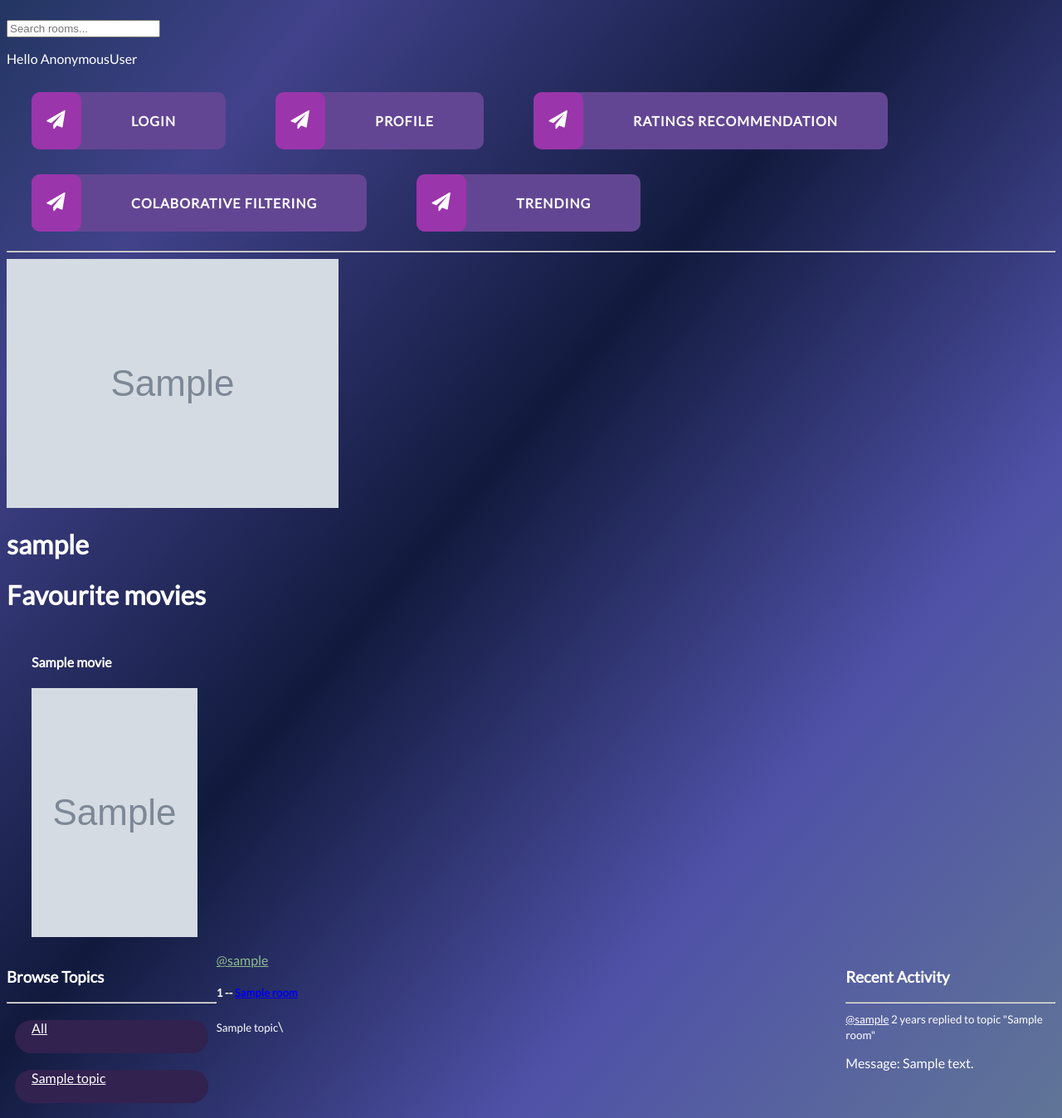
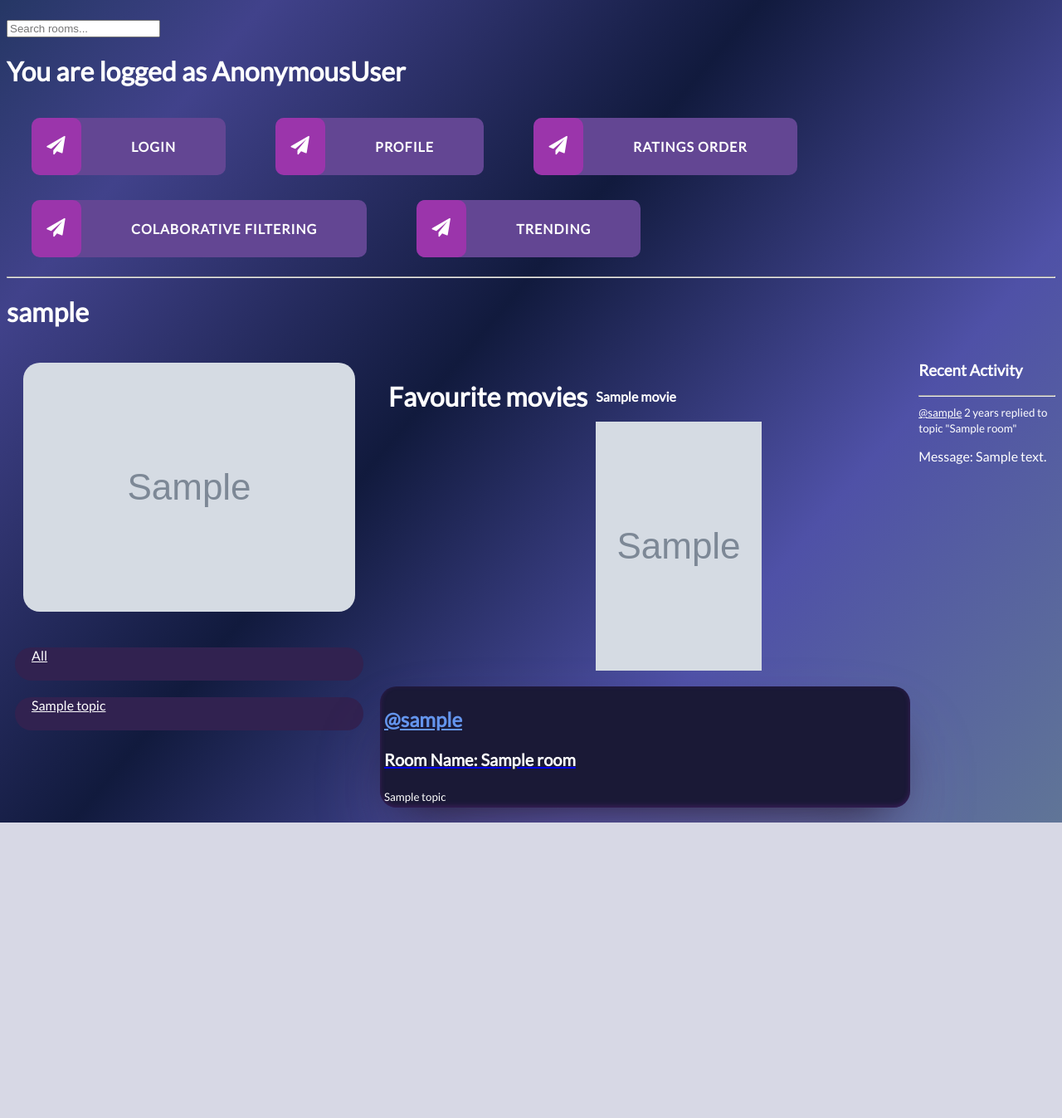
Before and after one commit to Joleksiuk/MovieRecommender, a Django app: page /profile/1 in a window 1280 px wide. Shown: the part 327-1674 px from the top of the page at 83% size. After the commit the page ends 1318 px from the top, so only its background shows below. Run offline with Django 3.2, Linux system fonts and the light colour scheme; tables that the repository leaves empty hold one stand-in row (values such as "Sample post"); grey boxes marked "Sample" are stand-in pictures; some libraries are stand-ins or nearby versions.

Commit message:
Added some cosmetics

```diff
--- a/MovieRecommender/models.py
+++ b/MovieRecommender/models.py
@@ -1,3 +1,6 @@
+import datetime
+
+
 from django.db import models
 from django.contrib.auth.models import User
 
@@ -93,13 +96,9 @@ class Movie(models.Model):
 class Profile(models.Model):
     user_id = models.OneToOneField(User, on_delete=models.CASCADE, primary_key=True)
     name = models.CharField(max_length=200, default="")
-    picture_path = models.CharField(max_length=200)
+    picture_path = models.CharField(max_length=200, default="https://upload.wikimedia.org/wikipedia/commons/1/1e/Default-avatar.jpg")
     fav_movies = models.ManyToManyField(Movie, related_name="fav_movies", blank=True)
-    birth_date = models.DateField(default=None)
     sex = models.CharField(max_length=200, default="")
-
-    # fav_actors
-    # fav_genres
 
     def __str__(self):
         return self.name
--- a/MovieRecommender/my_views/home_views.py
+++ b/MovieRecommender/my_views/home_views.py
@@ -28,7 +28,11 @@ def home(request):
                 movies.append(movie)
 
         index += 1
+    profiles = []
+    for x in rooms:
+        pro = Profile.objects.get(user_id=x.host)
+        profiles.append(pro)
 
-    context = {'rooms': rooms, 'topics': topics, 'room_count': room_count, 'room_messages': room_messages,'movies': movies}
+    context = {'rooms': rooms, 'topics': topics, 'room_count': room_count, 'room_messages': room_messages,'movies': movies, 'profiles':profiles}
 
     return render(request, 'MovieRecommender/home.html', context)
--- a/MovieRecommender/my_views/login_views.py
+++ b/MovieRecommender/my_views/login_views.py
@@ -43,6 +43,10 @@ def registerPage(request):
             user = form.save(commit=False)
             user.username = user.username.lower()
             user.save()
+
+            profile = Profile.objects.create(user_id=user)
+            profile.save()
+
             login(request, user)
             return redirect('home')
         else:
--- a/MovieRecommender/my_views/profile_views.py
+++ b/MovieRecommender/my_views/profile_views.py
@@ -2,7 +2,11 @@ from MovieRecommender.views import *
 
 
 def userProfile(request, pk):
-    user = User.objects.get(id=pk)
+    try:
+        user = User.objects.get(id=pk)
+    except:
+        print('User does not exist')
+
     profile = Profile.objects.get(user_id=user)
     rooms = user.room_set.all()
     room_messages = user.message_set.all()
--- a/MovieRecommender/templates/MovieRecommender/cast_component.html
+++ b/MovieRecommender/templates/MovieRecommender/cast_component.html
@@ -10,6 +10,9 @@
         width:200px;
         height:350px;
     }
+    .actor-image{
+        border-radius: 10px;
+    }
 </style>
 
 <div class ="main-container">
@@ -17,7 +20,7 @@
     <div class = "actor-panel">
          <h3>{{ actor.name }}</h3>
          <h4>{{ actor.character }}</h4>
-         <a href="/actor={{ actor.actor_id }}"><img width = "140" height ="200" src="{{actor.profile_path}}"/></a>
+         <a href="/actor={{ actor.actor_id }}"><img class = "actor-image" width = "140" height ="200" src="{{actor.profile_path}}"/></a>
     </div>
 {%  endfor%}
 </div>
--- a/MovieRecommender/templates/MovieRecommender/feed_component.html
+++ b/MovieRecommender/templates/MovieRecommender/feed_component.html
@@ -1,16 +1,32 @@
 <style>
+    .panel{
+        margin:10px;
+        padding: 5px;
+        background-color: #1a1936;
+        border-radius: 20px;
+        box-shadow: rgba(179, 136, 220, 0.25) 0px 50px 100px -20px, rgba(0, 0, 0, 0.97) 0px 30px 60px -30px, rgba(117, 38, 160, 0.35) 0px -2px 6px 0px inset;
+    }
+    .font{
+        color: white;
+        font-size: 20px;
 
+    }
 </style>
 <div>
 {%  for room in rooms %}
-        <div>
+        <div class="panel">
             {% if request.user == room.host %}
-                <a style="color:cornflowerblue" href = "{% url 'update-room' room.id %}">Edit</a>
+                <a style="color:pink" href = "{% url 'update-room' room.id %}">
+                    <h1>Edit</h1></a>
                 <a style="color:pink"href = "{% url 'delete-room' room.id %}">Delete</a>
             {% endif %}
-            <a style="color:darkseagreen" href = "{%  url 'user-profile' room.host.id %}"> @{{ room.host.username }}</a>
-            <h5>{{ room.id }} -- <a href="/room/{{ room.id }}"> {{ room.name }}</a></h5>
-            <small>{{ room.topic.name }}</small>\
+            <a style="color:cornflowerblue" href = "{%  url 'user-profile' room.host.id %}">
+                <h2>@{{ room.host.username }}</h2></a>
+            <h5> <a href="/room/{{ room.id }}">
+                <div class="font">
+                    Room Name: {{ room.name }}
+                </div></a></h5>
+            <small>{{ room.topic.name }}</small>
         </div>
 {%  endfor %}
 </div>
--- a/MovieRecommender/templates/MovieRecommender/profile.html
+++ b/MovieRecommender/templates/MovieRecommender/profile.html
@@ -3,10 +3,6 @@
 
 {% block content %}
 <style>
-    .profile-container{
-        display: grid;
-        grid-template-columns: 1fr 3fr 1fr;
-    }
 
     .movie-container{
         margin:20px;
@@ -21,12 +17,29 @@
         height:350px;
     }
 
+    .cont1{
+        display: grid;
+        grid-template-columns: 1fr 4fr 1fr;
+    }
+    .image{
+        width: 400px;
+        height: 300px;
+        margin: 20px;
+        border-radius: 20px;
+    }
+
 </style>
+    <h1>{{ user.username }}</h1>
+    <div class="cont1">
+        <div>
+            <img class = "image" src="{%  static profile.picture_path  %}"/>
+             {% include 'MovieRecommender/topic_component.html' %}
 
-    <img src="{%  static profile.picture_path  %}"/>
-    <h1>{{ user.username }}</h1>
+        </div>
+
+        <div>
+            <div class="movie-container">
                 <h1>Favourite movies</h1>
-    <div class="movie-container">
                  {% for movie in fav_movies %}
                     <div class = "movie-panel">
                         <h4>{{ movie.title }}</h4>
@@ -34,20 +47,13 @@
                     </div>
                 {% endfor %}
             </div>
-
-    <div class = "profile-container">
-        <div>
-            {% include 'MovieRecommender/topic_component.html' %}
-        </div>
-
              <div>
                 {% include 'MovieRecommender/feed_component.html' %}
             </div>
-
+        </div>
         <div>
             {% include 'MovieRecommender/activity_component.html' %}
         </div>
     </div>
 
-
 {% endblock content %}
--- a/MovieRecommender/templates/MovieRecommender/topic_component.html
+++ b/MovieRecommender/templates/MovieRecommender/topic_component.html
@@ -17,8 +17,7 @@
     }
 
 </style>
-<h3> Browse Topics</h3>
-<hr>
+
 <div>
     <a class = "topic" href="{% url 'home'  %}">
         <div class = 'topic-panel'>
--- a/templates/navbar.html
+++ b/templates/navbar.html
@@ -1,5 +1,4 @@
 <style>
-
 
 body {
     background-image: linear-gradient(130deg, #0e2d44, #41428b, #111a3d, #4f51a7, #607597);
@@ -27,7 +26,6 @@ body {
     -moz-transition: all 0.3s;
     transition: all 0.3s;
 }
-
 .btn:after {
   content: '';
   position: absolute;
@@ -36,8 +34,6 @@ body {
   -moz-transition: all 0.3s;
   transition: all 0.3s;
 }
-
-/* Pseudo elements for icons */
 .btn:before {
   font-family: 'FontAwesome';
   speak: none;
@@ -49,33 +45,25 @@ body {
   position: relative;
   -webkit-font-smoothing: antialiased;
 }
-
-
-/* Icon separator */
 .btn-sep {
     border-radius: 10px;
   padding: 25px 60px 25px 120px;
 }
-
 .btn-sep:before {
   background: rgba(194, 42, 187, 0.6);
 }
-
 .btn-4 {
     border-radius: 10px;
   background: #634693;
   color: #fff;
 }
-
 .btn-4:hover {
   background: #7f5ab3;
 }
-
 .btn-4:active {
   background: #634693;
   top: 2px;
 }
-
 .btn-4:before {
   position: absolute;
   height: 100%;
@@ -85,7 +73,6 @@ body {
   font-size: 140%;
   width: 60px;
 }
-
 .icon-send:before {
     border-radius: 10px;
   content: "\f1d8";
@@ -99,22 +86,27 @@ body {
     display: flex;
     flex-wrap: wrap;
 }
-</style>
 
 
+
+</style>
+<div>
     <a href="/" >
         <h1 class="string">
             <img src = 'https://see.fontimg.com/api/renderfont4/BWqOd/eyJyIjoiZnMiLCJoIjo0OSwidyI6MTAwMCwiZnMiOjQ5LCJmZ2MiOiIjQUM5MUNEIiwiYmdjIjoiI0ZGRkZGRiIsInQiOjF9/TW92aWUgUmVjb21tZW5kZXI/robus.png'/>
         </h1>
     </a>
+</div>
+<div>
     <form method ="GET" action = "{% url 'search' %}">
         <input type = "text" name ="q" placeholder="Search rooms..."/>
     </form>
+</div>
 
 <link href="//maxcdn.bootstrapcdn.com/font-awesome/4.1.0/css/font-awesome.min.css" rel="stylesheet">
 <link href='https://fonts.googleapis.com/css?family=Lato' rel='stylesheet' type='text/css'>
 
-    <p>Hello {{ request.user }}</p>
+    <h1>You are logged as {{ request.user }}</h1>
 
     <div class = "front-buttons">
         {% if request.user.is_authenticated %}
@@ -129,7 +121,7 @@ body {
          <button class="btn btn-4 btn-sep icon-send">Profile</button></a> </div>
 
         <div>  <a class="string" href = "{% url 'rating-recommendation' %}?q=%">
-         <button class="btn btn-4 btn-sep icon-send">Ratings Recommendation</button></a> </div>
+         <button class="btn btn-4 btn-sep icon-send">Ratings Order</button></a> </div>
 
          <div>  <a class="string" href = "{% url 'collab_filtering'  %}">
          <button class="btn btn-4 btn-sep icon-send">Colaborative filtering</button></a> </div>
```
Also changed, not shown: MovieRecommender/templates/MovieRecommender/actor.html (+19 -0 lines), MovieRecommender/templates/MovieRecommender/home.html (+8 -3 lines), MovieRecommender/templates/MovieRecommender/movie.html (+69 -23 lines), MovieRecommender/templates/MovieRecommender/movies_component.html (+24 -5 lines). Lines whose indentation alone changed are shown as unchanged.
